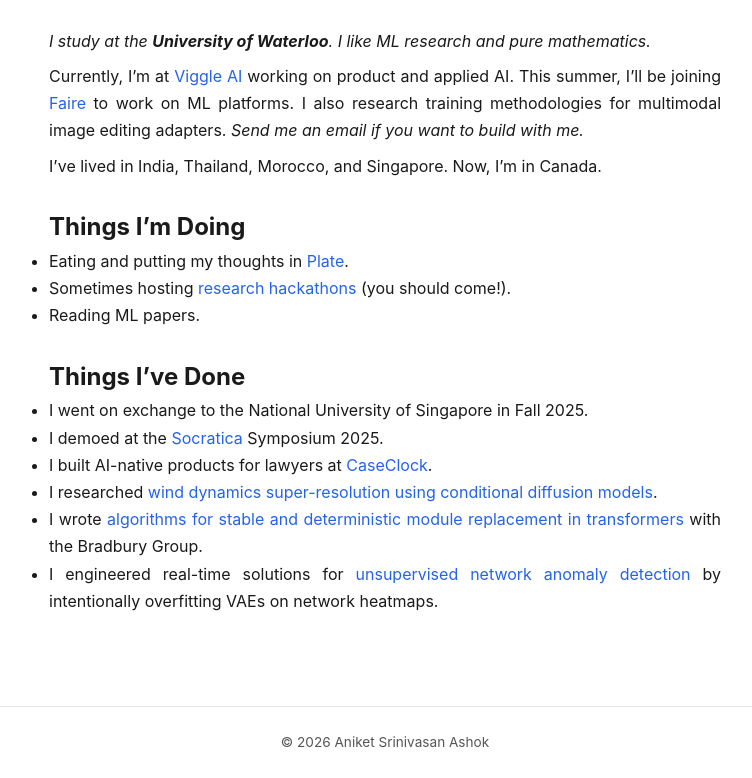
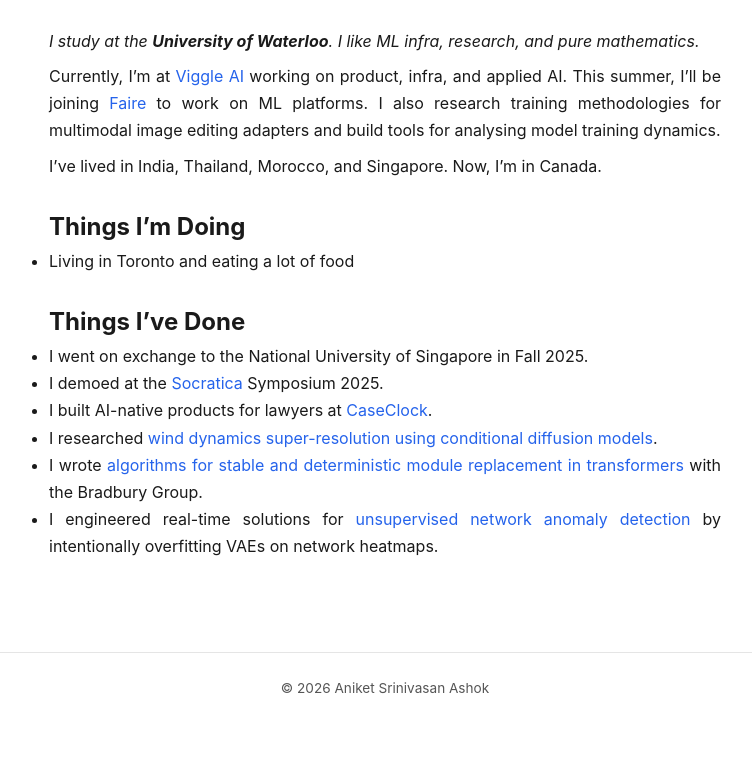
Before and after one commit to aniketsrinivasan/aniketsrinivasan.github.io, a Jekyll site: the page built from index.md, in a window 1280 px wide, cut to the strip 265-1043 px from the top of the page. Shown: the whole strip, without its empty margins (255-1007 px from the left). Built offline with Jekyll 4.4.1, drawn with Linux system fonts in a browser that asks for light colours; after the commit the page ends 989 px from its top, so only the background shows below that.

Commit message:
Revise personal information and interests in index.md
Updated interests and current work details in index.md.

```diff
--- a/index.md
+++ b/index.md
@@ -17,11 +17,11 @@ title: Home
   </div>
 </div>
 
-*I study at the **University of Waterloo**. I like ML research and pure mathematics.*
+*I study at the **University of Waterloo**. I like ML infra, research, and pure mathematics.*
 
 <div style="margin-top: 0.5rem;"></div>
 
-Currently, I'm at [Viggle AI](https://viggle.ai/) working on product and applied AI. This summer, I'll be joining [Faire](https://faire.com) to work on ML platforms. I also research training methodologies for multimodal image editing adapters. *Send me an email if you want to build with me.*
+Currently, I'm at [Viggle AI](https://viggle.ai/) working on product, infra, and applied AI. This summer, I'll be joining [Faire](https://faire.com) to work on ML platforms. I also research training methodologies for multimodal image editing adapters and build tools for analysing model training dynamics.
 
 <div style="margin-top: 0.5rem;"></div>
 
@@ -30,9 +30,7 @@ I've lived in India, Thailand, Morocco, and Singapore. Now, I'm in Canada.
 <br>
 
 ## Things I'm Doing
-- Eating and putting my thoughts in [Plate]({{ '/plate' | relative_url }}).
-- Sometimes hosting [research hackathons](https://meethackos.vercel.app/) (you should come!).
-- Reading ML papers.
+- Living in Toronto and eating a lot of food
 
 <br>
 
```
